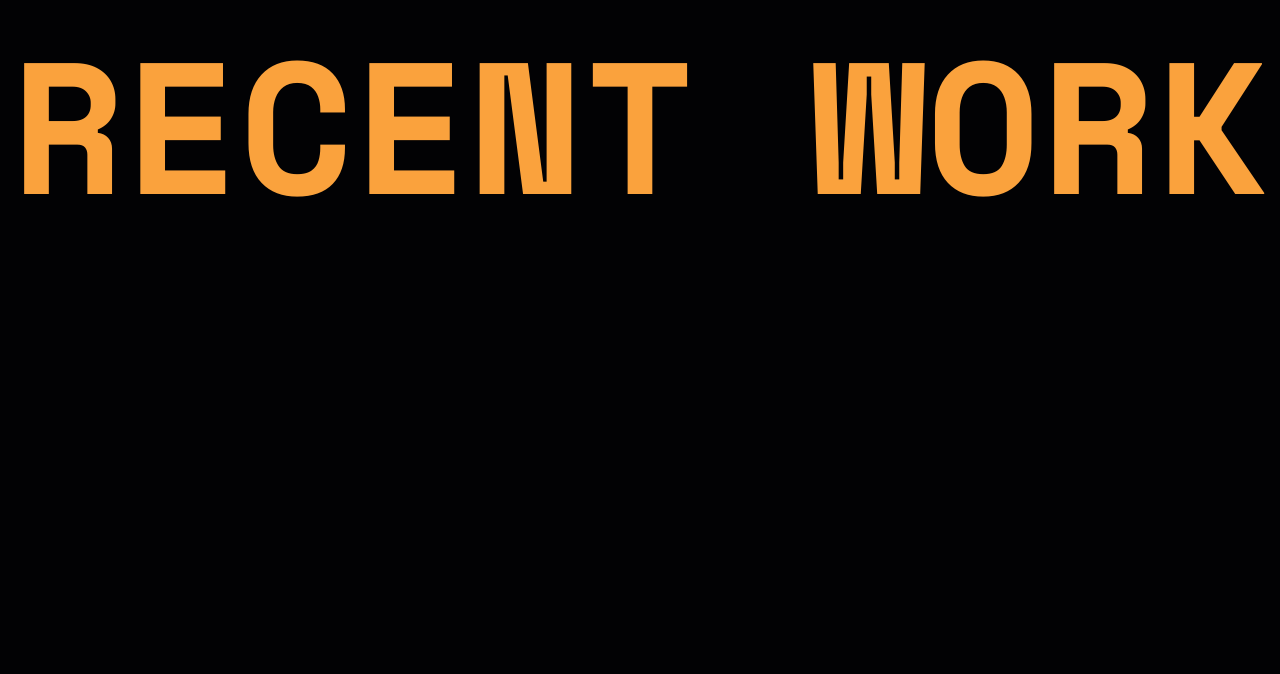
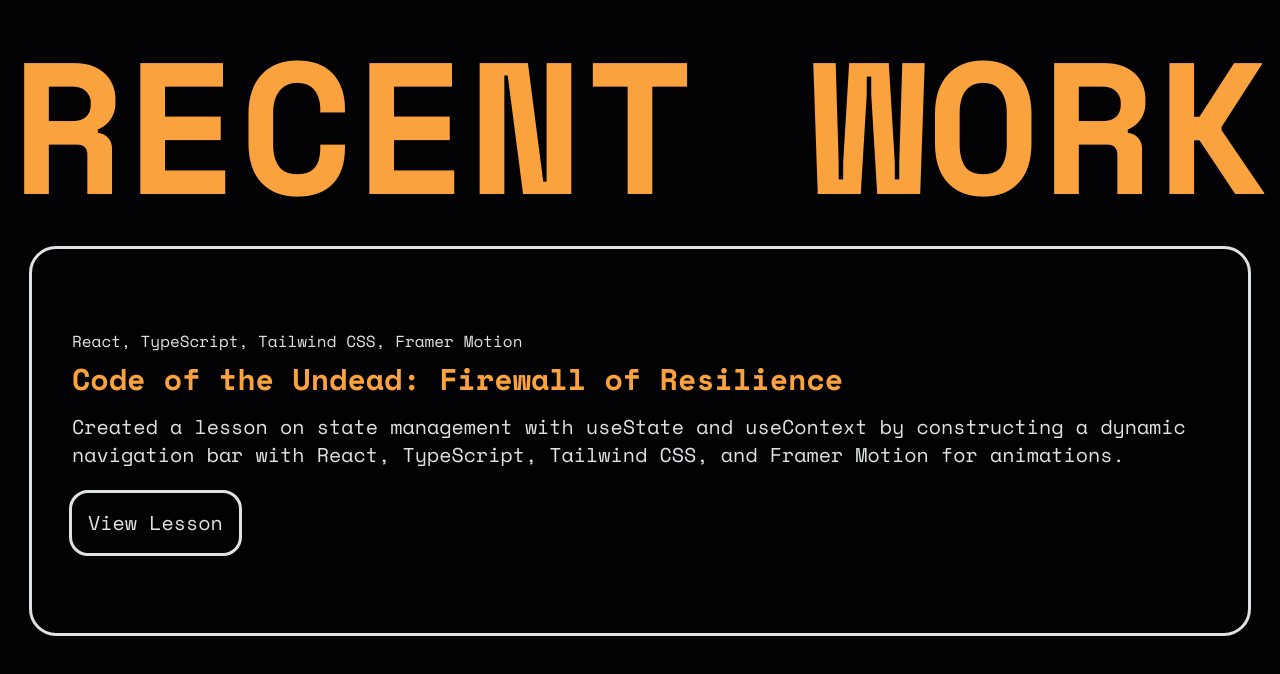
Before and after one commit to GSometimes/portfolio-redesign-again, a React (Vite) app: page / in a window 1280 px wide. Shown: the part 1570-2244 px from the top of the page. Built offline with nearby package versions, Linux system fonts and the light colour scheme.

Commit message:
component cleanup and added project example card

```diff
--- /dev/null
+++ b/src/components/card/Card.tsx
@@ -0,0 +1,30 @@
+import { ProjectData } from '../../data/ProjectData';
+import { motion } from 'framer-motion';
+
+const Card = () => {
+  return (
+    <motion.div className='w-full rounded-3xl py-10 px-5 sm:py-20 sm:px-10 outline font-monospace flex flex-col gap-4 hover:outline-orange-peel'>
+      <div className='flex flex-col items-start gap-2 w-full'>
+        <p className='text-sm sm:text-base'>{ProjectData[0].tech}</p>
+        <h1 className='text-3xl font-bold text-orange-peel'>
+          {ProjectData[0].title}
+        </h1>
+      </div>
+      <div className='flex flex-col items-start text-base sm:text-xl gap-6 w-full'>
+        <p className=''>{ProjectData[0].description}</p>
+        <motion.a
+          href={ProjectData[0].link}
+          target='_blank'
+          rel='noreferrer'
+          className='outline rounded-2xl text-xl p-4 hover:outline-orange-peel hover:text-orange-peel'
+          whileHover={{ scale: 0.98 }}
+          whileTap={{ scale: 0.95 }}
+        >
+          View Lesson
+        </motion.a>
+      </div>
+    </motion.div>
+  );
+};
+
+export default Card;
--- a/src/components/doubleHelix/DoubleHelix.tsx
+++ /dev/null
@@ -1,46 +0,0 @@
-import { motion } from 'framer-motion';
-
-const DoubleHelix = () => {
-  const spanVariants = {
-    rotateY: { rotateY: 360 },
-  };
-
-  const containerVariants = {
-    rotateZ: { rotateZ: 360 },
-  };
-
-  const getSpanClasses = (index: number): string => {
-    const isBlack = index % 3 === 0;
-    return `w-40 sm:w-52 md:w-64 h-3 border-2 border-dashed my-2 relative ${
-      isBlack
-        ? 'border-black before:content-[""] before:absolute before:-top-[6px] before:left-[-16px] before:w-5 before:h-5 before:bg-black before:rounded-full after:content-[""] after:absolute after:-top-[6px] after:right-[-16px] after:w-5 after:h-5 after:bg-black after:rounded-full'
-        : 'border-white before:content-[""] before:absolute before:-top-[6px] before:left-[-16px] before:w-5 before:h-5 before:bg-white before:rounded-full after:content-[""] after:absolute after:-top-[6px] after:right-[-16px] after:w-5 after:h-5 after:bg-white after:rounded-full'
-    }`;
-  };
-
-  return (
-    <motion.div
-      className='flex flex-col items-center justify-center relative'
-      variants={containerVariants}
-      animate='rotateZ'
-      transition={{ duration: 15, repeat: Infinity, ease: 'linear' }}
-    >
-      {Array.from({ length: 18 }).map((_, index) => (
-        <motion.span
-          className={getSpanClasses(index)}
-          variants={spanVariants}
-          animate='rotateY'
-          transition={{
-            duration: 2,
-            repeat: Infinity,
-            ease: 'linear',
-            delay: index * 0.1,
-          }}
-          key={index}
-        />
-      ))}
-    </motion.div>
-  );
-};
-
-export default DoubleHelix;
--- a/src/components/marquee/Marquee.tsx
+++ /dev/null
@@ -1,51 +0,0 @@
-import { AnimatePresence, motion } from 'framer-motion';
-import DoubleHelix from '../doubleHelix/DoubleHelix';
-import arrowRight from '../../assets/arrowRight.svg';
-
-const Marquee = () => {
-  const hoverVariants = {
-    hidden: { opacity: 0 },
-    visible: { opacity: 1 },
-  };
-
-  const overlayVariants = {
-    hidden: { opacity: 0 },
-    visible: { opacity: 0.5 },
-  };
-
-  return (
-    <div className='overflow-hidden whitespace-nowrap bg-red rounded-many-big h-full flex flex-col justify-between relative p-8'>
-      <div className='flex items-center justify-between'>
-        <h1 className='font-sans font-bold text-3xl md:text-4xl z-10 text-silver'>
-          Frontend Developer
-        </h1>
-      </div>
-      <div className='flex items-center justify-end z-10'>
-        <img src={arrowRight} alt='' className='w-16 sm:w-20' />
-      </div>
-      <div className='absolute top-1/2 -translate-y-1/2 left-1/2 -translate-x-1/2'>
-        <DoubleHelix />
-      </div>
-      <AnimatePresence>
-        <motion.div
-          className='absolute inset-0 flex items-center justify-center z-20'
-          initial='hidden'
-          whileHover='visible'
-          variants={hoverVariants}
-        >
-          <motion.div
-            className='bg-black absolute inset-0'
-            variants={overlayVariants}
-          />
-          <div className='z-20'>
-            <p className='font-bold text-xl sm:text-2xl lg:text-3xl font-serif tracking-widest text-silver text-wrap'>
-              Designing your window to the web...
-            </p>
-          </div>
-        </motion.div>
-      </AnimatePresence>
-    </div>
-  );
-};
-
-export default Marquee;
--- a/src/components/nav/Nav.tsx
+++ b/src/components/nav/Nav.tsx
@@ -23,10 +23,11 @@ const Nav = () => {
   };
 
   const itemVariants: Variants = {
-    hidden: { opacity: 0 },
+    hidden: { y: 20, opacity: 0 },
     visible: {
+      y: 0,
       opacity: 1,
-      transition: { duration: 1, ease: 'easeInOut' },
+      transition: { duration: 0.5, ease: 'easeInOut' },
     },
   };
 
@@ -54,7 +55,10 @@ const Nav = () => {
 
   return (
     <>
-      <nav className='flex flex-row item-center justify-center w-full gap-2 p-4'>
+      <nav
+        className='flex flex-row item-center justify-center w-full gap-2 p-4'
+        aria-labelledby='main-nav'
+      >
         <motion.ul
           className='w-full gap-8 flex flex-col md:flex-row items-center justify-evenly font-monospace'
           variants={containerVariants}
@@ -108,6 +112,7 @@ const Nav = () => {
             exit='exit'
             variants={fixedNavVariants}
             className='fixed z-50 px-4 py-2 rounded-3xl left-1/2 top-2.5 bg-black/75 backdrop-blur-3xl text-silver outline'
+            aria-labelledby='fixed-nav'
           >
             <ul className='flex items-center justify-center gap-4 font-monospace font-bold'>
               <li className='px-2 hover:text-orange-peel transition-all duration-200 cursor-pointer'>
--- a/src/components/textfit/ScreeFitText.tsx
+++ b/src/components/textfit/ScreeFitText.tsx
@@ -62,7 +62,7 @@ const ScreenFitText = ({ text, variants }: ScreenFitTextProps) => {
       <motion.span
         aria-hidden='true'
         variants={defaultVariants}
-        className='mx-auto whitespace-normal sm:whitespace-nowrap text-center sm:text-center font-bold uppercase font-monospace px-2 text-orange-peel'
+        className='mx-auto whitespace-normal sm:whitespace-nowrap text-center sm:text-center font-bold uppercase font-monospace text-orange-peel'
         ref={textRef}
       >
         {text.split(' ').map((word, index, array) => (
--- /dev/null
+++ b/src/data/ProjectData.tsx
@@ -0,0 +1,31 @@
+export type Project = {
+  title: string;
+  tech: string;
+  description: string;
+  link: string;
+};
+
+export const ProjectData: Project[] = [
+  {
+    title: 'Code of the Undead: Firewall of Resilience',
+    tech: 'React, TypeScript, Tailwind CSS, Framer Motion',
+    description:
+      'Created a lesson on state management with useState and useContext by constructing a dynamic navigation bar with React, TypeScript, Tailwind CSS, and Framer Motion for animations.',
+    link: 'https://github.com/GSometimes/code-of-the-undead-react-context',
+  },
+  {
+    title: 'Code of the Undead: A Byte of Survival',
+    tech: 'HTML, CSS, JavaScript',
+    description:
+      'Created a practical coding exercise for building out carousel functionality from scratch, reinforcing JavaScript fundamentals and DOM manipulation skills.',
+    link: 'https://github.com/GSometimes/code-of-the-undead-carousel-challenge',
+  },
+  {
+    title: 'Food, Friends, Memories',
+    tech: 'HTML, CSS, JavaScript',
+    description:
+      'Created a comprehensive design challenge that guides students through the process of building a responsive landing page for a blog, focusing on layout and design fundamentals.',
+    link: 'https://github.com/GSometimes/food-friends-memories-design-challenge',
+  },
+];
+``;
--- a/src/index.css
+++ b/src/index.css
@@ -11,7 +11,3 @@
 ::-webkit-scrollbar {
   display: none;
 }
-
-/* html {
-  scroll-behavior: smooth;
-} */
--- a/src/views/Hero.tsx
+++ b/src/views/Hero.tsx
@@ -1,4 +1,4 @@
-import { easeInOut, motion, Variants } from 'framer-motion';
+import { motion, Variants } from 'framer-motion';
 import Nav from '../components/nav/Nav';
 import ScreenFitText from '../components/textfit/ScreeFitText';
 
@@ -15,7 +15,11 @@ const Hero = () => {
 
   const itemVariants: Variants = {
     hidden: { y: 20, opacity: 0 },
-    show: { y: 0, opacity: 1, transition: { duration: 0.5, ease: easeInOut } },
+    show: {
+      y: 0,
+      opacity: 1,
+      transition: { duration: 0.5, ease: 'easeInOut' },
+    },
   };
 
   return (
@@ -26,7 +30,7 @@ const Hero = () => {
         animate='show'
         className='w-full h-1/2 flex flex-col items-start justify-center gap-2 sm:gap-4 font-monospace'
       >
-        <motion.div variants={itemVariants} className='w-full'>
+        <motion.div variants={itemVariants} className='w-full px-2'>
           <ScreenFitText text='Gore Auluck' />
         </motion.div>
         <motion.p
--- a/src/views/Work.tsx
+++ b/src/views/Work.tsx
@@ -1,31 +1,27 @@
-// import React from 'react';
+import Card from '../components/card/Card';
 import ScreenFitText from '../components/textfit/ScreeFitText';
-
-// will need to fix bug where animation can potentially get triggered when empty space is in view
-// need to check if more that 50% of the text is in view
 
 const Work = () => {
   return (
     <section
       id='work'
-      className='text-silver h-[100dvh] flex flex-col items-center justify-between'
+      className='text-silver h-[100dvh] flex flex-col items-center gap-4 sm:gap-8'
     >
-      <div className='w-full'>
+      <div className='w-full px-2'>
         <ScreenFitText
           text='Recent Work'
           variants={{
-            hidden: {
-              opacity: 0,
-            },
+            hidden: { y: 20, opacity: 0 },
             visible: {
+              y: 0,
               opacity: 1,
-              transition: {
-                duration: 2,
-                ease: 'easeInOut',
-              },
+              transition: { duration: 0.5, ease: 'easeInOut' },
             },
           }}
         />
+      </div>
+      <div className='w-full px-4 lg:px-8'>
+        <Card />
       </div>
     </section>
   );
```
Also changed, not shown: src/assets/arrowRight.svg (deleted), src/assets/potato.svg (deleted).
